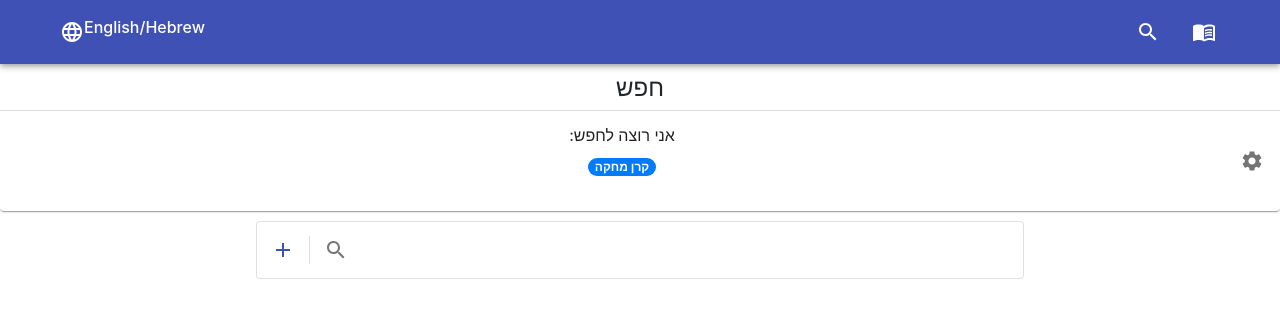
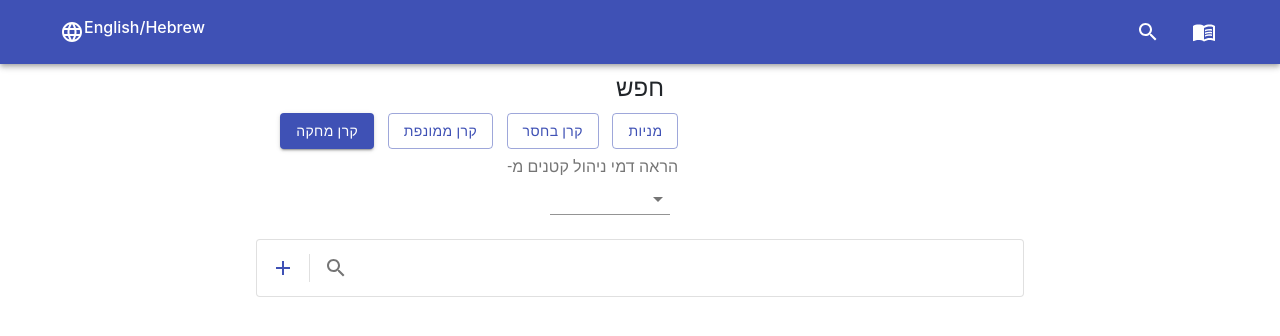
Before and after one commit to nitsan57/stock, a React (Create React App) app: page / in a window 1280 px wide. Shown: the top 336 px of the page. Built offline with nearby package versions, Linux system fonts and the light colour scheme; what react-plotly.js would draw is missing.

Commit message:
[Checkbox] replace with buttons

```diff
--- a/src/history/History.js
+++ b/src/history/History.js
@@ -39,7 +39,13 @@ export default function History(props) {
 		<div className={classes.horizontal}>
 			{Object.keys(vals).map((key, index) => (
 				<p key={index} className={classes.componnent}>
-					<Badge pill variant="primary">
+					<Badge
+						pill
+						variant="primary"
+						onClick={() => {
+							console.log('!!!!');
+						}}
+					>
 						{key}
 					</Badge>
 				</p>
--- a/src/search_bar/Search.js
+++ b/src/search_bar/Search.js
@@ -8,7 +8,7 @@ import CustomInput from '../custom_input/CustomInput';
 import Suggestions from '../custom_input/Sugesstions';
 import History from '../history/History';
 import * as Consts from '../utils/Consts';
-
+import Button from '@material-ui/core/Button';
 import ScrollFilter from '../check_box/ScrollFilter';
 
 import Accordion from '@material-ui/core/Accordion';
@@ -386,6 +386,12 @@ class Search extends React.Component {
 		this.remove_state_incdices('info_list', this.state.fund_list, indices_to_remove);
 	}
 
+	changeFilter = (ix) => {
+		let oldFilters = this.state.search_checkbox;
+		oldFilters[ix].isChecked = !oldFilters[ix].isChecked;
+		this.setState({ search_checkbox: oldFilters });
+	};
+
 	render() {
 		let loading = (
 			<div>
@@ -414,18 +420,6 @@ class Search extends React.Component {
 					}}
 				>
 					<h4>{this.state.search_message}</h4>
-					<Accordion>
-						<AccordionSummary
-							expandIcon={<SettingsIcon />}
-							aria-controls="panel1a-content"
-							id="panel1a-header"
-						>
-							<div style={{ margin: 'auto' }}>
-								{this.state.text_lang.SEARCH.CHECKBOX_PREFIX}
-								<History search_history={this.state.expandable_json} />
-							</div>
-						</AccordionSummary>
-						<AccordionDetails>
 					<ul
 						style={{
 							textAlign: this.state.text_lang.LANG_DIRECTION,
@@ -434,22 +428,56 @@ class Search extends React.Component {
 							justifyContent: 'center',
 						}}
 					>
+						<div
+							style={{
+								marginLeft: 0,
+								marginRight: 0,
+								marginTop: 10,
+								marginBottom: 10,
+								paddingLeft: 0,
+								paddingRight: 0,
+							}}
+						>
+							<Button
+								type="button"
+								color="primary"
+								variant={this.state.search_checkbox[0].isChecked ? 'contained' : 'outlined'}
+								onClick={() => this.changeFilter(0)}
+							>
+								{this.props.text_lang.SEARCH.IMITATING}
+							</Button>
+							&nbsp;&nbsp;&nbsp;
+							<Button
+								type="button"
+								color="primary"
+								variant={this.state.search_checkbox[1].isChecked ? 'contained' : 'outlined'}
+								onClick={() => this.changeFilter(1)}
+							>
+								{this.props.text_lang.SEARCH.LEVERAGED}
+							</Button>
+							&nbsp;&nbsp;&nbsp;
+							<Button
+								type="button"
+								color="primary"
+								variant={this.state.search_checkbox[2].isChecked ? 'contained' : 'outlined'}
+								onClick={() => this.changeFilter(2)}
+							>
+								{this.props.text_lang.SEARCH.SHORT}
+							</Button>
+							&nbsp;&nbsp;&nbsp;
+							<Button
+								type="button"
+								color="primary"
+								variant={this.state.search_checkbox[3].isChecked ? 'contained' : 'outlined'}
+								onClick={() => this.changeFilter(3)}
+							>
+								{this.props.text_lang.SEARCH.STOCKS}
+							</Button>
+						</div>
 						<ScrollFilter
 							managmentScrollFilterHandler={this.managmentScrollFilterHandler}
 							text_lang={this.state.text_lang}
 						></ScrollFilter>
-								{this.state.text_lang.SEARCH.CHOSE_REMOVE_ALL}{' '}
-								<input
-									style={{
-										display: 'flow',
-										textAlign: this.state.text_lang.LANG_DIRECTION,
-									}}
-									type="checkbox"
-									checked={this.state.search_all}
-									onClick={this.checkBoxHandleAllChecked}
-									value="checkedall"
-									onChange={(e) => {}}
-								/>
 						<div
 							style={
 								{
@@ -457,20 +485,8 @@ class Search extends React.Component {
 									// justifyContent: 'center',
 								}
 							}
-								>
-									{this.state.search_checkbox.map((option) => {
-										return (
-											<CheckBox
-												handleCheckChieldElement={this.handleCheckChieldElement}
-												idkey={option.key}
-												{...option}
-											/>
-										);
-									})}
-								</div>
+						></div>
 					</ul>
-						</AccordionDetails>
-					</Accordion>
 				</div>
 				<div
 					style={{
```
Lines whose indentation alone changed are shown as unchanged.
